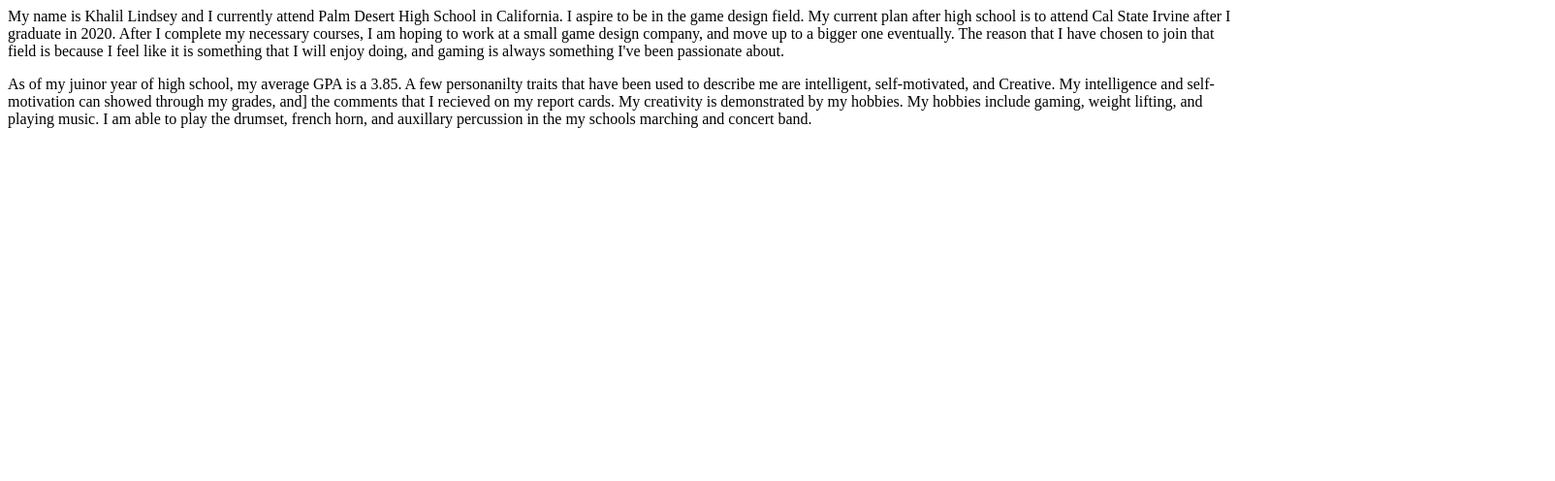
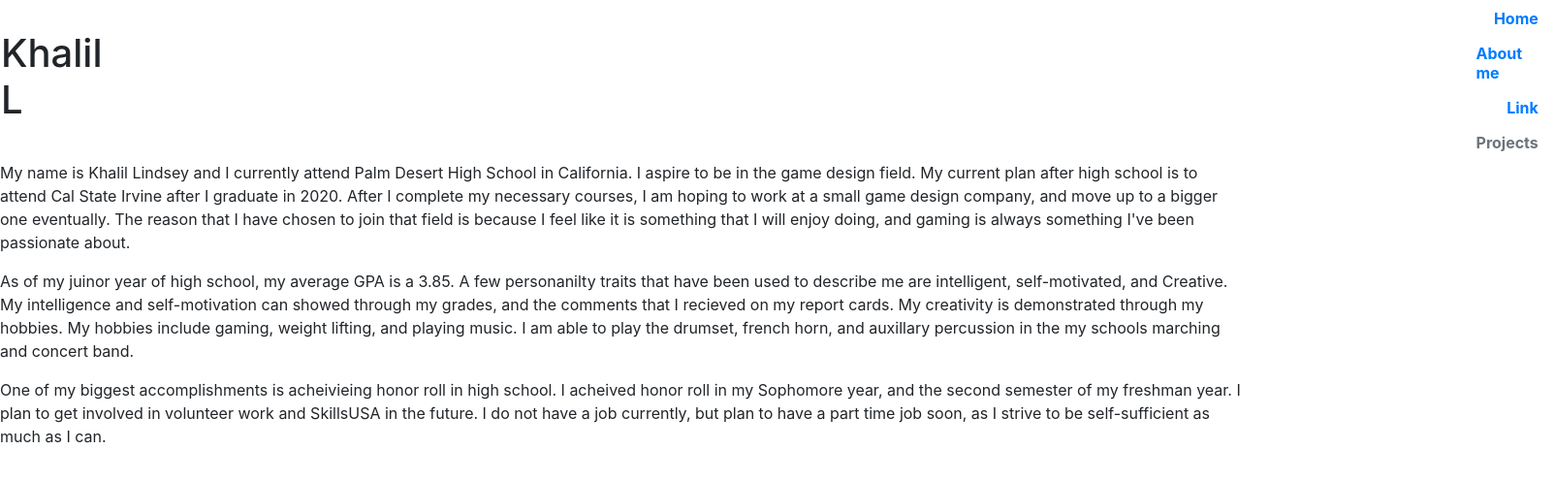
Before and after one commit to Khalil-L/Khalil-L.github.io, a plain HTML site: page index.1.html in a window 1280 px wide. Shown: the whole page at 97% size, 1604 px wide, since content can reach past the window. Drawn offline with nearby package versions, Linux system fonts and the light colour scheme.

Commit message:
“Message”

```diff
--- a/index.1.html
+++ b/index.1.html
@@ -1,12 +1,45 @@
+<link rel="stylesheet" href="https://stackpath.bootstrapcdn.com/bootstrap/4.1.3/css/bootstrap.min.css" integrity="sha384-MCw98/SFnGE8fJT3GXwEOngsV7Zt27NXFoaoApmYm81iuXoPkFOJwJ8ERdknLPMO" crossorigin="anonymous">
+<link rel="stylesheet" href="style.css">
+ <table>
+   <tr>
+     <th>
+    <h1 class-"name">Khalil L</h1>
+    </th>
+    <th class="buttons">
+<ul class="nav justify-content-end">
+  <li class="nav-item">
+    <a class="nav-link active" href="index.html">Home</a>
+  </li>
+  <li class="nav-item">
+    <a class="nav-link active" href="index.1.html">About me</a>
+  </li>
+  <li class="nav-item">
+    <a class="nav-link" href="#">Link</a>
+  </li>
+  <li class="nav-item">
+    <a class="nav-link disabled" href="#">Projects</a>
+  </li>
+</ul>
+</th>
+</tr>
+</table>
+ </div>
 
-<tr>
+  </header>
+  <body>
+
+<tr class=T1>
     <th><p class="AMP"> My name is Khalil Lindsey and I currently attend Palm Desert High School in California.    I aspire to be in the game design field. My current plan after high school is to attend Cal State Irvine after I graduate in 2020. After I
 complete my necessary courses, I am hoping to work at a small game design company, and move up to a bigger one eventually. The reason that I have chosen to join that field is because I feel like it is something that I will enjoy doing, and
 gaming is always something I've been passionate about.
-</p>
-</tr>
+</p></th>
 <tr>
-<th><p>As of my juinor year of high school, my average GPA is a 3.85. A few personanilty traits that have been used to describe me are intelligent, self-motivated, and Creative. My intelligence and self-motivation can showed through my grades, and]
-the comments that I recieved on my report cards. My creativity is demonstrated by my hobbies. My hobbies include gaming, weight lifting, and playing music. I am able to play the drumset, french horn, and auxillary percussion in the my schools
+
+<th><p>As of my juinor year of high school, my average GPA is a 3.85. A few personanilty traits that have been used to describe me are intelligent, self-motivated, and Creative. My intelligence and self-motivation can showed through my grades, and
+the comments that I recieved on my report cards. My creativity is demonstrated through my hobbies. My hobbies include gaming, weight lifting, and playing music. I am able to play the drumset, french horn, and auxillary percussion in the my schools
 marching and concert band.</p>
 </th>
+<th>
+<tr> <p> One of my biggest accomplishments is acheivieing honor roll in high school. I acheived honor roll in my Sophomore year, and the second semester of my freshman year. I plan to get involved in volunteer work and SkillsUSA in the future.
+I do not have a job currently, but plan to have a part time job soon, as I strive to be self-sufficient as much as I can.</p></tr>
+</th>
--- a/style.css
+++ b/style.css
@@ -12,19 +12,28 @@ font-size: 300;
 .muhleman {
 width: 400px;
 height: 400px;
+position: fixed;
+left: 35px;
 }
 .GN {
 width:400px;
 height: 400px;
+position: fixed;
+left:37%;
 }
 
 .derek {
-width: 300px;
-height: 500px;
+width: 425px;
+height:425px;
 transform: rotate(270deg);
-right: 50px;
+position: fixed;
+left: 1450px;
 }
 
-.AMP {
+.T1 {
+ left: 75%;
+}
 
+.buttons {
+padding-left: 1400px;
 }
```
Also changed, not shown: Projects.html (added, +1 -0 lines), index.html (+14 -5 lines).
